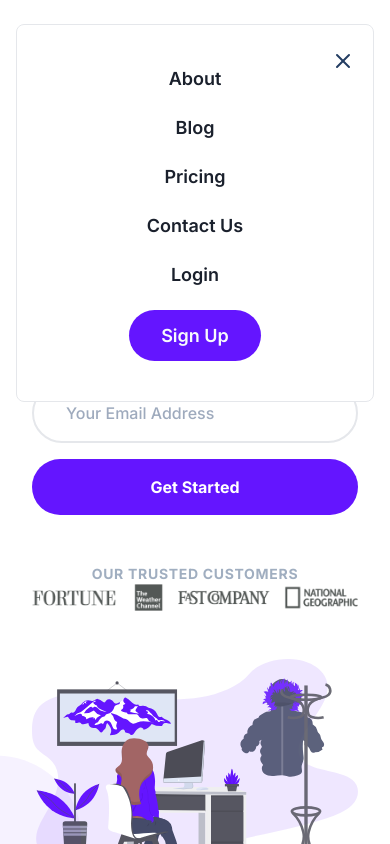
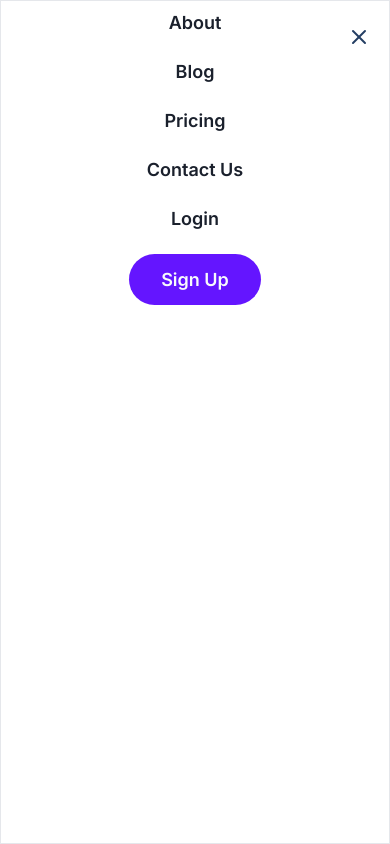
Before and after one commit to JosephKrizewicz/Treact-webpage, a plain HTML site: page index.html in a window 390 px wide. Both pictures are taken after a click on the button 346 px from the left and 62 px from the top of the page. Shown: the top 844 px of the page. Drawn offline with Linux system fonts and the light colour scheme.

Commit message:
Update style.css
Fix that should work on all mobile devices

```diff
--- a/style.css
+++ b/style.css
@@ -1606,3 +1606,18 @@ footer {
         line-height: 1.5;
     }
 }
+
+@media (max-width: 700px) {
+  .modal {
+    margin: 0;
+    left: 0;
+    right: 0;
+    width: 100vw;
+    height: 100vh;
+    border-radius: 0;
+    display: flex;
+    align-items: center;
+    justify-content: center;
+    padding: 0;
+  }
+}
```
